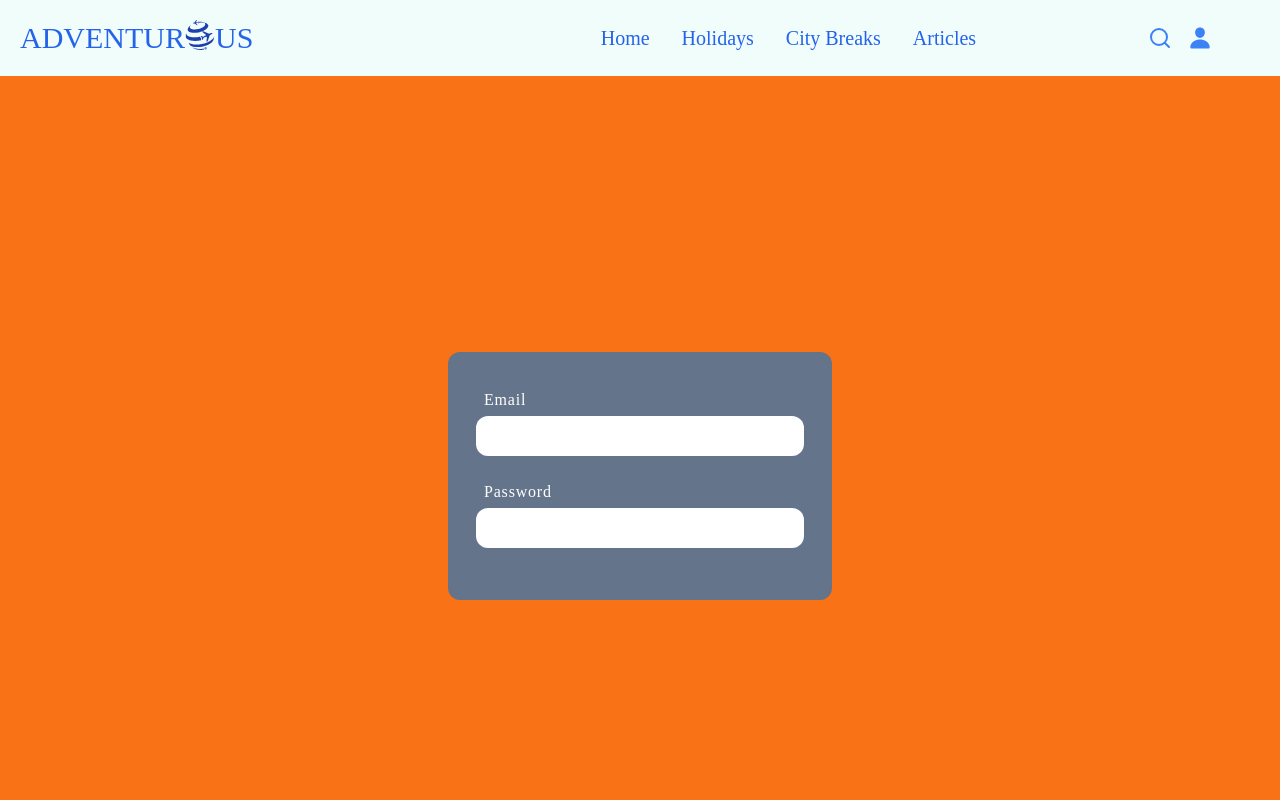
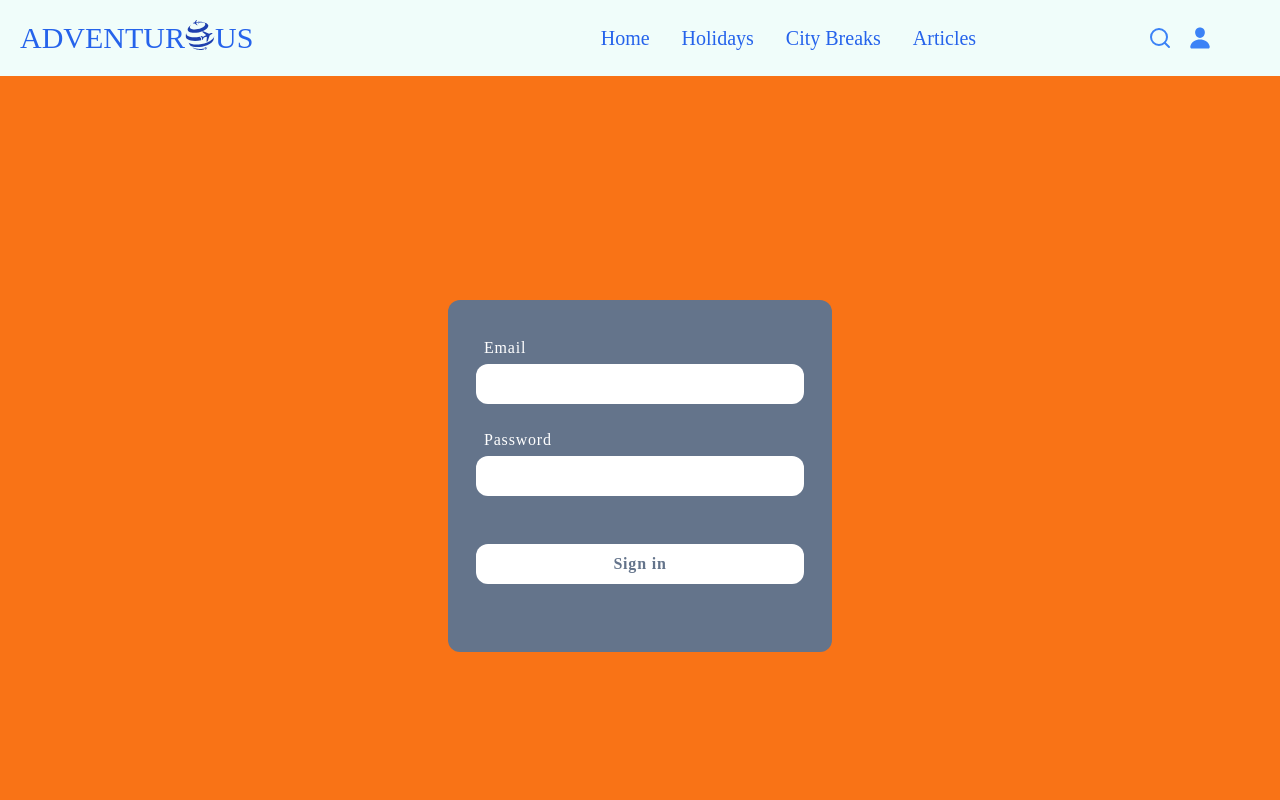
Before and after one commit to KodeIva/adventurous, a React (Create React App) app: page /signin in a window 1280 px wide. Shown: the top 800 px of the page. Built offline with nearby package versions, Linux system fonts and the light colour scheme.

Commit message:
Sign in <button> created, styled

```diff
--- a/src/pages/SignIn.jsx
+++ b/src/pages/SignIn.jsx
@@ -12,8 +12,8 @@ const SignIn = () => {
             <label className='text-white tracking-wider mb-1 pl-2' htmlFor="">Password</label>
             <input className='h-10 rounded-xl outline-none' type="text" />
           </div>
+          <button className='h-10 rounded-xl outline-none  text-slate-500 bg-white w-[100%] my-8 font-semibold tracking-wider'>Sign in</button>
         </div>
-
     </form>
   )
 }
```
